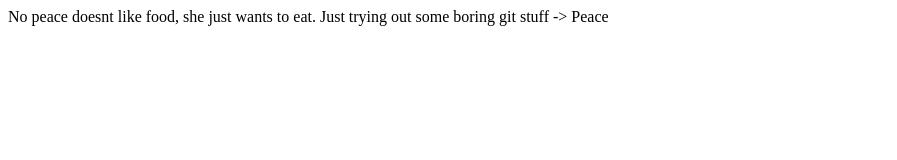
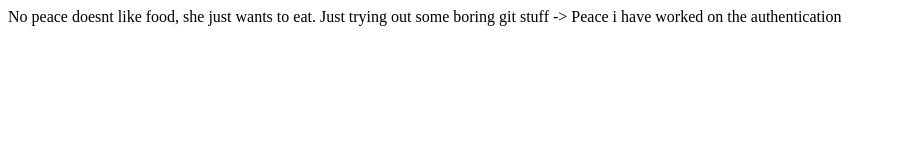
Before and after one commit to almapeace/git-folder, a plain HTML site: page index.html in a window 1280 px wide. Shown: the whole page, without its empty margins (0-897 px from the left). Drawn offline with Linux system fonts and the light colour scheme.

Commit message:
auth complete

```diff
--- a/index.html
+++ b/index.html
@@ -11,4 +11,5 @@
     No peace doesnt like food, she just wants to eat.
 
     Just trying out some boring git stuff -> Peace
+    i have worked on the authentication
 </body>
```
